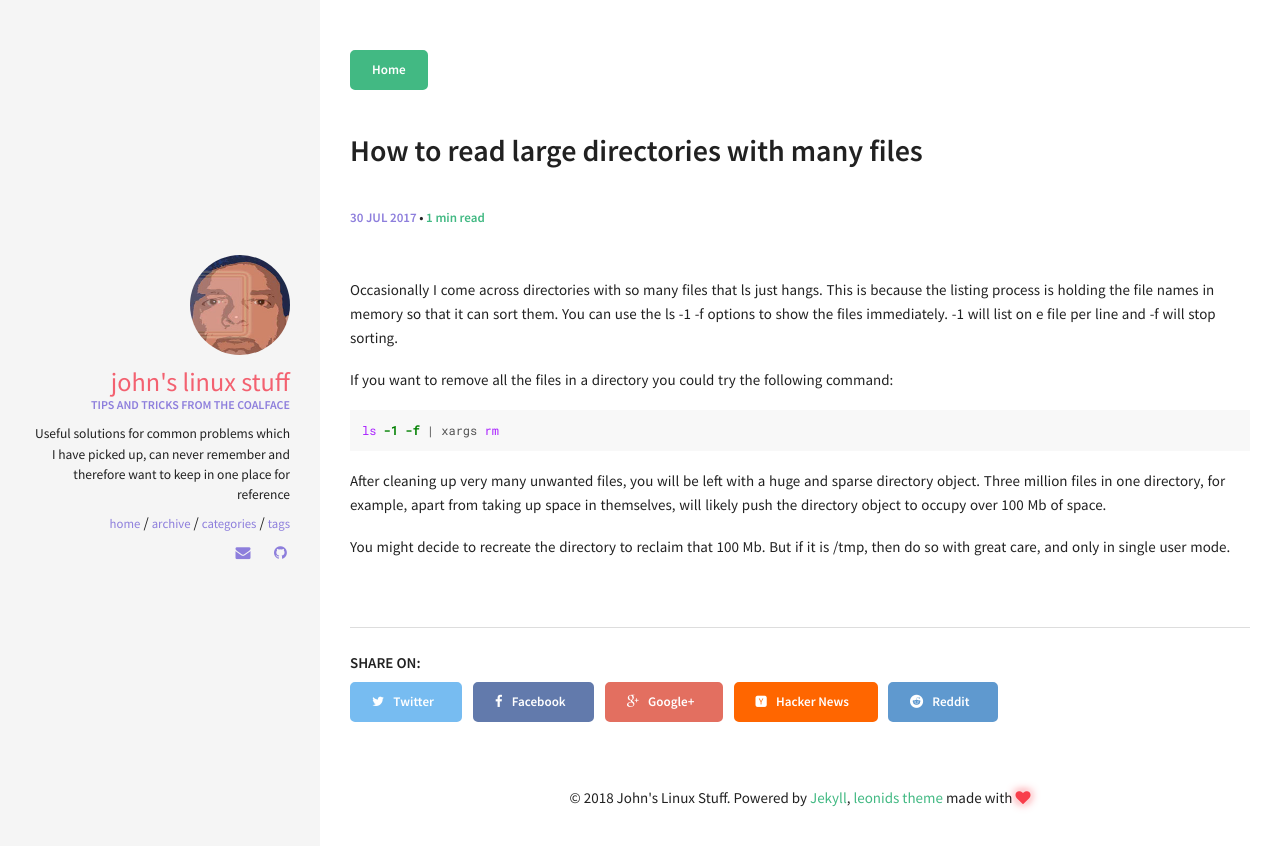
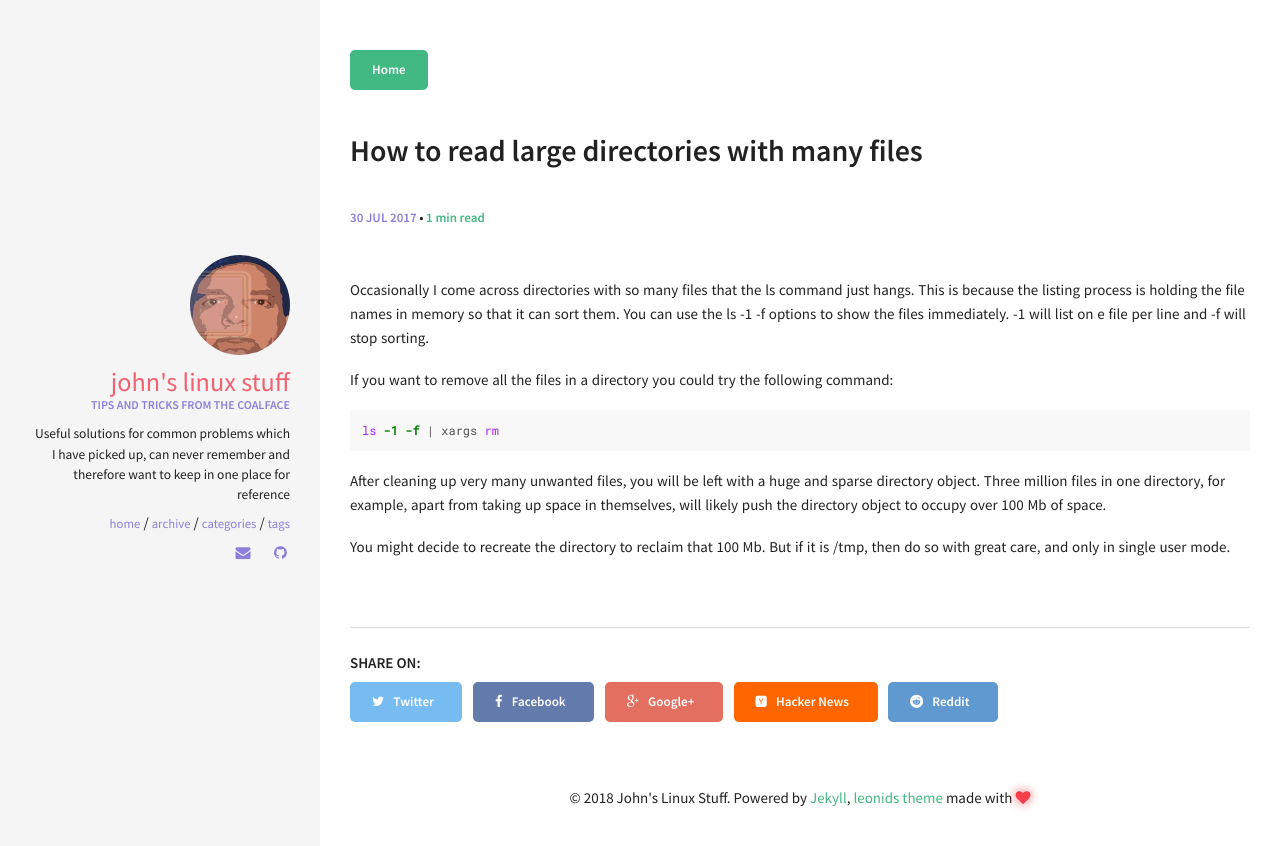
Before and after one commit to jehudson/gonad_blog, a Jekyll site: the page built from _posts/2017-07-30-how-to-read-directories-with-many-files.md, in a window 1280 px wide. Shown: the top 846 px of the page. Built offline with Jekyll 4.4.1, drawn with Linux system fonts in a browser that asks for light colours.

Commit message:
correction

```diff
--- a/_posts/2017-07-30-how-to-read-directories-with-many-files.md
+++ b/_posts/2017-07-30-how-to-read-directories-with-many-files.md
@@ -1,13 +1,13 @@
 ---
 layout: post
 title: "How to read large directories with many files"
-excerpt: "Occasionally I come across directories with so many files that ls just hangs."
+excerpt: "Occasionally I come across directories with so many files that the ls command just hangs."
 categories: [Administration]
 comments: true
 
 ---
 
-Occasionally I come across directories with so many files that ls just hangs. This is because the listing process is holding the file names in memory so that it can sort them. You can use the ls -1 -f options to show the files immediately. -1 will list on e file per line and -f will stop sorting.
+Occasionally I come across directories with so many files that the ls command just hangs. This is because the listing process is holding the file names in memory so that it can sort them. You can use the ls -1 -f options to show the files immediately. -1 will list on e file per line and -f will stop sorting.
 
 If you want to remove all the files in a directory you could try the following command:
 
```
